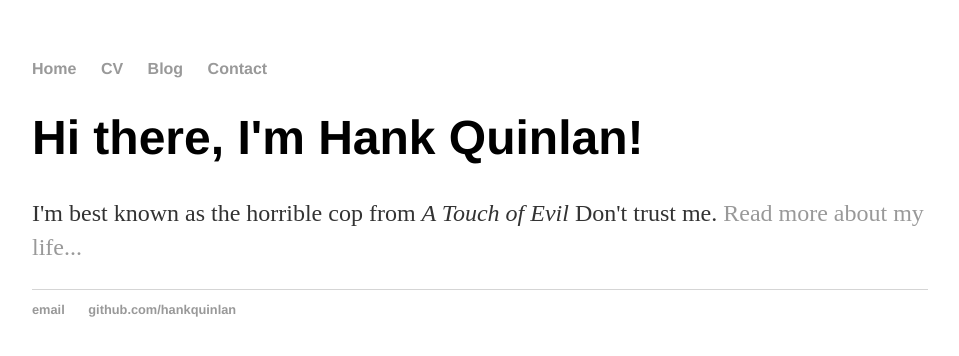
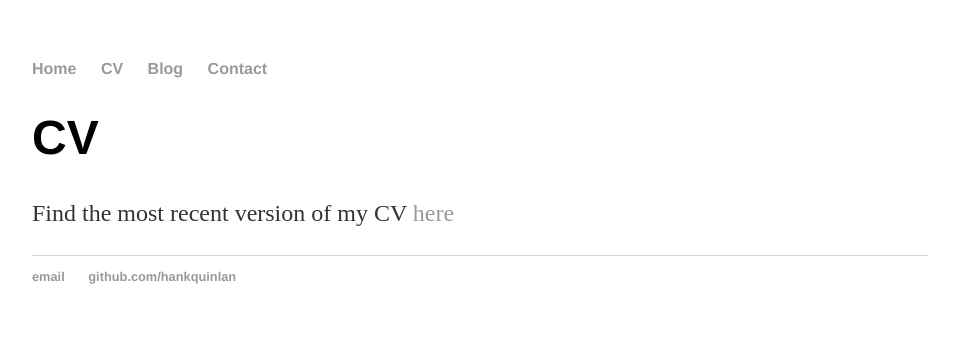
Before and after one commit to johanneszaia/johanneszaia.github.io, a Jekyll site: the page built from cv/index.html, in a window 1280 px wide. Shown: the top 356 px of the page, without its empty margins (160-1119 px from the left). Built offline with Jekyll 4.4.1, drawn with Linux system fonts in a browser that asks for light colours.

Commit message:
Update index.html

```diff
--- a/cv/index.html
+++ b/cv/index.html
@@ -1,8 +1,8 @@
 ---
 layout: default
-title: Hank Quinlan, Horrible Cop
+title: Johannes Zaia
 ---
 <div class="blurb">
-	<h1>Hi there, I'm Hank Quinlan!</h1>
-	<p>I'm best known as the horrible cop from <em>A Touch of Evil</em> Don't trust me. <a href="/about">Read more about my life...</a></p>
+	<h1>CV</h1>
+	<p>Find the most recent version of my CV  <a href="https://www.gsds.uni-konstanz.de/typo3temp/secure_downloads/64531/0/7025e47ffd6e3c17546d0d9bb0c6d13658ef3e8c/Zaia.pdf">here</a></p>
 </div><!-- /.blurb -->
```
